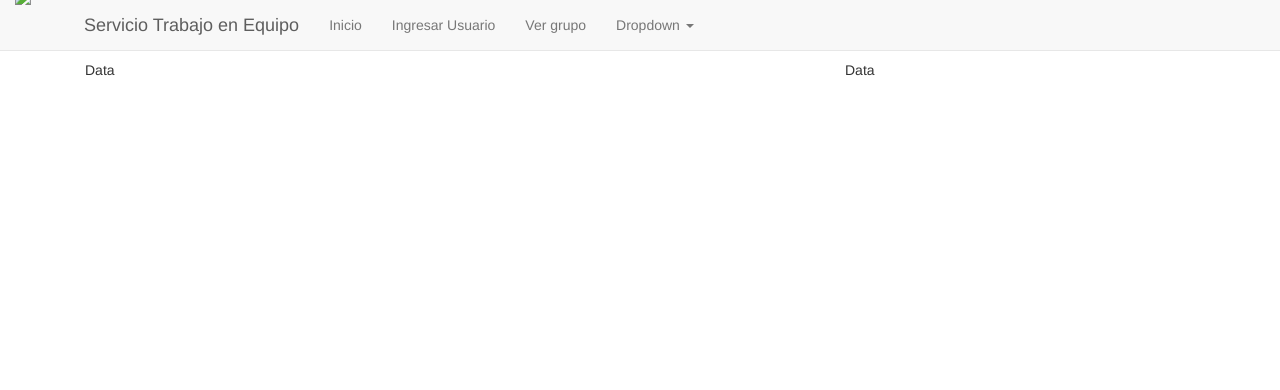
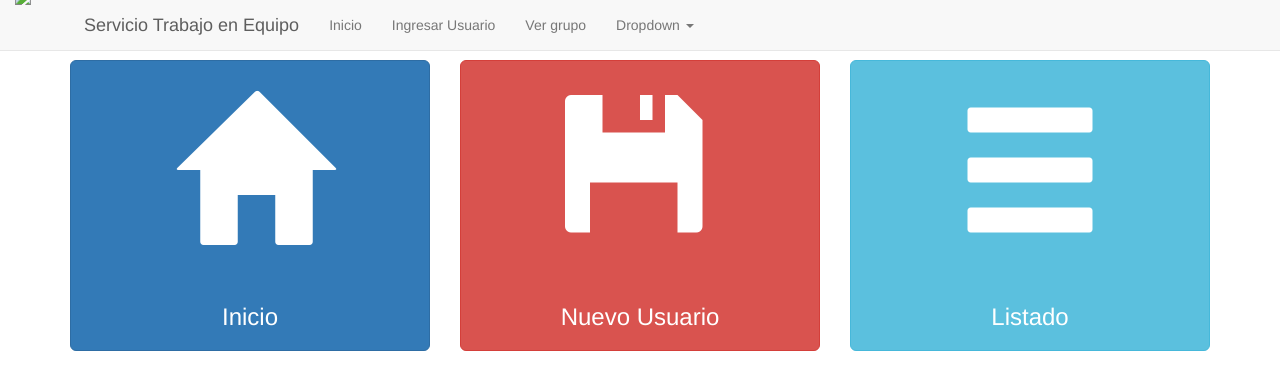
Before and after one commit to wnuken/stequipo, a CodeIgniter app: page /database/ in a window 1280 px wide. Shown: the top 390 px of the page. Run offline with CodeIgniter, Linux system fonts and the light colour scheme; some libraries are stand-ins or nearby versions.

Commit message:
mostrar datos

```diff
--- a/application/views/app/index.php
+++ b/application/views/app/index.php
@@ -1,8 +1,28 @@
-<div class="container">
-	<div class="col-md-4">Data</div>
-	<div class="col-md-4">
-		<div ng-controller="Dashboard" layout="column" ng-cloak class="md-inline-form">
+<div class="container" ng-controller="Dashboard">
+	<div class="row">
+		<div class="col-xs-12 col-sm-6 col-md-4">
+			<button type="button" class="btn btn-primary btn-lg btn-block">
+				<br>
+				<p><i class="glyphicon glyphicon-home" style="font-size: 150px"></i></p>
+				<br>
+				<h3>Inicio</h3>
+			</button>
+		</div>
+		<div class="col-xs-12 col-sm-6 col-md-4">
+			<button type="button" class="btn btn-danger btn-lg btn-block" ng-click="goUrl({'url':'./home/setusuario'})">
+				<br>
+				<p><i class="glyphicon glyphicon-floppy-disk" style="font-size: 150px"></i></p>
+				<br>
+				<h3>Nuevo Usuario</h3>
+			</button>
+		</div>
+		<div class="col-xs-12 col-sm-6 col-md-4">
+			<button type="button" class="btn btn-info btn-lg btn-block">
+				<br>
+				<p><i class="glyphicon glyphicon-menu-hamburger" style="font-size: 150px"></i></p>
+				<br>
+				<h3>Listado</h3>
+			</button>
 		</div>
 	</div>
-	<div class="col-md-4">Data</div>
 </div>
--- a/application/views/layout.php
+++ b/application/views/layout.php
@@ -30,7 +30,7 @@
 					<span class="icon-bar"></span>
 					<span class="icon-bar"></span>
 				</button>
-				<a class="navbar-brand" href="./">
+				<a class="navbar-brand hidden-xs" href="./">
 				<img src="<?php echo base_url("/assets/images/favicon.png"); ?>">
 				Servicio Trabajo en Equipo
 				</a>
--- a/assets/js/main-controller.js
+++ b/assets/js/main-controller.js
@@ -30,8 +30,13 @@
 
 });
 
-stequipoApp.controller('Dashboard', ['$scope', function($scope) {
+stequipoApp.controller('Dashboard', ['$scope', '$window', function($scope, $window) {
 	$('li#menu-home', $generalMenu).addClass('active');
+
+	$scope.goUrl = function(params){
+		console.log(params);
+		$window.open(params.url, "_self");
+	};
 }]);
 
 stequipoApp.controller('setUser', ['$scope', 'dataService', function($scope, dataService) {
@@ -45,30 +50,31 @@
 	};
 
 
+
 	var url = 'get/user';
 
 	dataService.getData($scope.setUserForm, url, function(dataResponse){
 		if(dataResponse.elements.status === true){
 			$scope.Users = dataResponse.elements.message;
 		}
-		console.log(dataResponse);
 	});
 
 	//$scope.setUserForm.birthday = new Date();
 
 	$scope.saveForm = function(){
-		console.log($scope.setUser.$valid);
 		$scope.control.valid = $scope.setUser.$valid;
 		if($scope.setUser.$valid === true){
 			var url = 'set/userdata';
-
 			dataService.setData($scope.setUserForm, url, function(dataResponse){
-				console.log(dataResponse);
-				/*if(typeof dataResponse.elements.status != 'undefined' && dataResponse.elements.status == true){
-					window.location =  baseUrl + "home/capitulo2";
+				$scope.dataUser = {
+					"first_name": "name"
+				};
+				if(typeof dataResponse.elements.status != 'undefined' && dataResponse.elements.status == true){
+					$scope.dataUser = dataResponse.elements.message;
+					console.log($scope.dataUser);
 				}else{
-					$('div#msg-caratula').html(errorMessages.save);
-				}*/
+					///$('div#msg-caratula').html(errorMessages.save);
+				}
 
 			});
 
```
Also changed, not shown: application/views/app/setuserview.php (+24 -4 lines), .htaccess (added).
